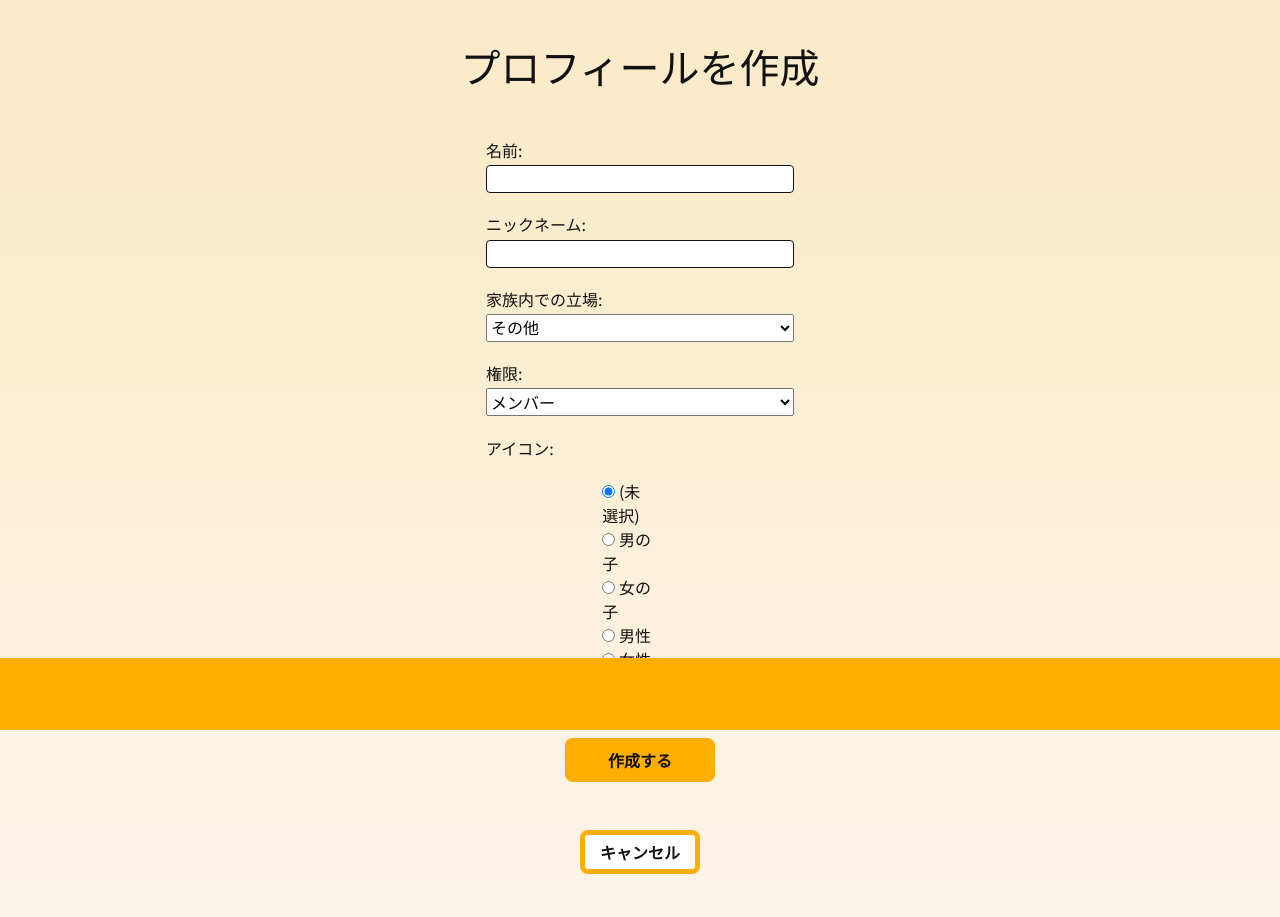
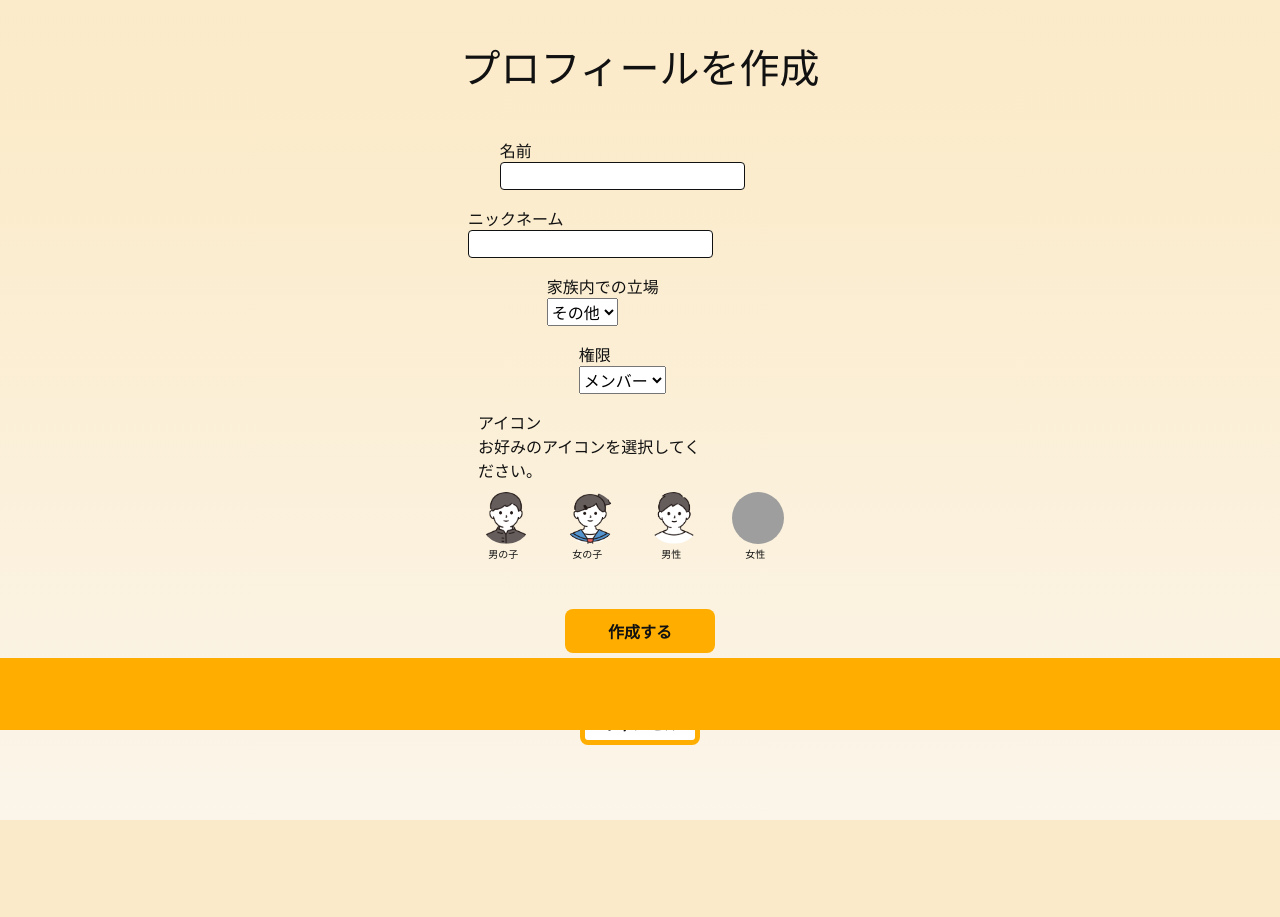
Before and after one commit to autumn-Hackathon-2025-F-Team/kajimaru-app, a Django app: page /members/new/ in a window 1280 px wide. Shown: the part 70-987 px from the top of the page. After the commit the page ends 890 px from the top, so only its background shows below. Run offline with Django 5.2, Linux system fonts and the light colour scheme; a user stored in the database is signed in; tables that the repository leaves empty hold one stand-in row (values such as "Sample post"); grey boxes are pictures that could not be loaded.

Commit message:
feat/アバター設定機能作成

```diff
--- a/src/apps/user/forms.py
+++ b/src/apps/user/forms.py
@@ -5,7 +5,7 @@
 
 ROLE_CHOICES = [('admin', '管理者'), ('member', 'メンバー')]
 
-AVAATAR_CHOICES = [
+AVATAR_CHOICES = [
     ('boy', '男の子'),
     ('girl', '女の子'),
     ('man', '男性'),
@@ -82,15 +82,16 @@
             raise forms.ValidationError('PINコードは４桁の数字で入力してください。')
         return v
 
-class MemberForm(forms.Form):
+class MemberForm(forms.ModelForm):
     display_name = forms.CharField(label='名前', max_length=50)
     nickname = forms.CharField(label='ニックネーム', max_length=50, required=False)
-    relation = forms.ChoiceField(label='家族内での立場', choices=REL_CHOICES, initial='other')
+    relation_to_admin = forms.ChoiceField(label='家族内での立場', choices=REL_CHOICES, initial='other')
     role = forms.ChoiceField(label='権限', choices=ROLE_CHOICES, initial='member')
     avatar_key = forms.ChoiceField(
         label='アイコン',
-        choices=[('', '(未選択)')] + AVAATAR_CHOICES,
-        widget=forms.RadioSelect
+        choices=AVATAR_CHOICES,
+        required=False,
+        widget=forms.RadioSelect,
     )
 
     class Meta:
--- a/src/apps/user/views.py
+++ b/src/apps/user/views.py
@@ -253,20 +253,14 @@
     if request.method == "POST":
         form = MemberForm(request.POST)
         if form.is_valid():
-            name = form.cleaned_data["display_name"]
+            name = form.cleaned_data["display_name"].strip()
 
-            # ★ ここで必ず FamilyMember を使う！！
-            if Users.objects.filter(household=hh, display_name=name).exists():
+            if Users.objects.filter(household=hh, display_name__iexact=name).exists():
                 form.add_error("display_name", "この名前は世帯内で使用済みです")
             else:
-                Users.objects.create(
-                    household=hh,
-                    display_name=name,
-                    nickname=form.cleaned_data.get("nickname", ""),
-                    relation_to_admin=form.cleaned_data["relation"],
-                    role=form.cleaned_data["role"],
-                    avatar_url=form.cleaned_data.get("avatar_url", ""),
-                )
+                member = form.save(commit=False)
+                member.household = hh
+                member.save()
                 messages.success(request, f"プロフィール「{name}」を作成しました")
                 return redirect("invite_create")
 
@@ -280,38 +274,50 @@
     # GET のとき
     form = MemberForm()
     return render(request, "user/owner_family_manage.html", {"form": form, "mode": "create"})
+
 @login_required
-def member_edit(request, pk:int):
+def member_edit(request, pk: int):
     hh = _require_admin_household(request)
     if not hh:
         messages.error(request, '管理者の世帯が見つかりません。')
         return redirect('admin_login')
 
-    m = get_object_or_404(Users, id=pk, household=hh)
+    member = get_object_or_404(Users, id=pk, household=hh)
+
     if request.method == 'POST':
-        form = MemberForm(request.POST)
+        # 既存データに対する更新なので instance=member を渡す
+        form = MemberForm(request.POST, instance=member)
         if form.is_valid():
-            name = form.cleaned_data['display_name']
-            if Users.objects.filter(household=hh, display_name=name).exclude(id=m.id).exists():
+            name = form.cleaned_data['display_name'].strip()
+
+            # 自分以外に同名がいないかチェック
+            dup_exists = (
+                Users.objects
+                .filter(household=hh, display_name__iexact=name)
+                .exclude(id=member.id)   # ← ここを m ではなく member に統一
+                .exists()
+            )
+            if dup_exists:
                 form.add_error('display_name', 'この名前は世帯内で使用済みです')
             else:
-                m.display_name = name
-                m.nickname = form.cleaned_data.get('nickname', '')
-                m.relation_to_admin = form.cleaned_data['relation']
-                m.role = form.cleaned_data['role']
-                m.avatar_url = form.cleaned_data.get('avatar_url', '')
-                m.save()
+                form.save()  # avatar_key 含めて保存
                 messages.success(request, f'プロフィール「{name}」を更新しました')
                 return redirect('profiles_list')
-    else:
-        form = MemberForm(initial={
-            'display_name': m.display_name,
-            'nickname': m.nickname,
-            'relation': m.relation_to_admin,
-            'role': m.role,
-            'avatar_url': m.avatar_url,
-        })
-    return render(request, 'user/owner_family_manage.html', {'form': form, 'mode': 'edit', 'member': m})
+
+        # バリデーションNG時
+        return render(
+            request,
+            'user/owner_family_manage.html',
+            {'form': form, 'mode': 'edit', 'member': member}
+        )
+
+    # GET時：初期表示
+    form = MemberForm(instance=member)
+    return render(
+        request,
+        'user/owner_family_manage.html',
+        {'form': form, 'mode': 'edit', 'member': member}
+    )
 
 @login_required
 def member_delete(request, pk:int):
--- a/src/config/settings/base.py
+++ b/src/config/settings/base.py
@@ -126,7 +126,7 @@
 # Static files (CSS, JavaScript, Images)
 # https://docs.djangoproject.com/en/5.2/howto/static-files/
 
-STATIC_URL = 'static/'
+STATIC_URL = '/static/'
 STATICFILES_DIRS = [BASE_DIR / 'static'] if (BASE_DIR / 'static').exists() else []
 
 # Default primary key field type
--- a/src/static/css/user/user.css
+++ b/src/static/css/user/user.css
@@ -155,3 +155,11 @@
 .new_line {
   display: inline-block;
 }
+
+.profile_avatar_img {
+  width: 64px;
+  height: 64px;
+  border-radius: 50%;
+  display: block;
+  margin: 0 auto 4px;
+}
--- a/src/templates/user/owner_family_manage.html
+++ b/src/templates/user/owner_family_manage.html
@@ -22,7 +22,80 @@
 
   <form method="post">
     {% csrf_token %}
-    {{ form.as_p }}
+    <!-- ゆーせー追加分 -->
+     {# 1) avatar_key 以外の項目を普通に表示 #}
+     {% for field in form %}
+        {% if field.name != 'avatar_key' %}
+          <div class="form_group">
+            <label for="{{ field.id_for_label }}">{{ field.label }}</label>
+            {{ field }}
+            {% if field.help_text %}
+              <p class="help_text">{{ field.help_text }}</p>
+            {% endif %}
+            {% for error in field.errors %}
+              <p class="alert_message">{{ error }}</p>
+            {% endfor %}
+          </div>
+        {% endif %}
+      {% endfor %}
+
+      {# 2) アイコン選択エリア #}
+    <div class="form_group">
+      <label>{{ form.avatar_key.label }}</label>
+      <p class="help_text">お好みのアイコンを選択してください。</p>
+
+      <style>
+        .avatar-grid {
+          display: grid;
+          grid-template-columns: repeat(4, 72px);
+          gap: 12px;
+          margin-top: 8px;
+        }
+        .avatar-item {
+          cursor: pointer;
+          text-align: center;
+          font-size: 10px;
+        }
+        .avatar-item input[type="radio"] {
+          display: none;  /* 本物のラジオは隠す */
+        }
+        .avatar-item img {
+          width: 56px;
+          height: 56px;
+          border-radius: 50%;
+          border: 2px solid transparent;
+          box-sizing: border-box;
+        }
+        .avatar-item input[type="radio"]:checked + img {
+          border-color: #00aaff;  /* 選択中の見た目 */
+        }
+      </style>
+
+      {% load static %}
+
+      <div class="avatar-grid">
+        {# form.avatar_key.field.choices は [('boy','男の子'), ...] #}
+        {% for value, label in form.avatar_key.field.choices %}
+          <label class="avatar-item">
+            <input type="radio"
+                  name="{{ form.avatar_key.name }}"
+                  value="{{ value }}"
+                  {% if form.avatar_key.value == value %}checked{% endif %}>
+            <img src="{% static 'img/avatars/' %}{{ value }}.png"
+                alt="{{ label }}"
+                title="{{ label }}">
+            <div>{{ label }}</div>
+          </label>
+        {% endfor %}
+      </div>
+
+      {% for error in form.avatar_key.errors %}
+        <p class="alert_message">{{ error }}</p>
+      {% endfor %}
+    </div>
+    <!-- ここまでゆーせー追加分 -->
+
+    <!-- {{ form.as_p }} -->
     <button class="btn-primary" type="submit">
       {% if mode == "create" %}作成する{% else %}更新する{% endif %}
     </button>
```
Also changed, not shown: src/templates/user/family_select.html (+46 -3 lines), src/static/img/avatars/kajimaru_mikan.svg (added).
